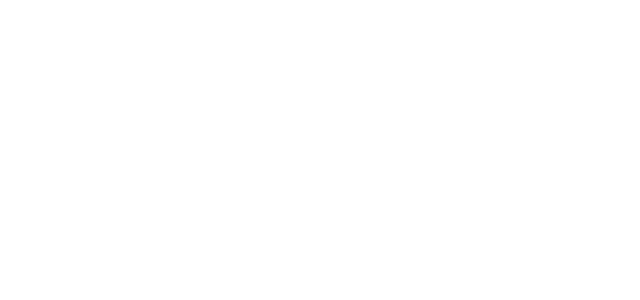
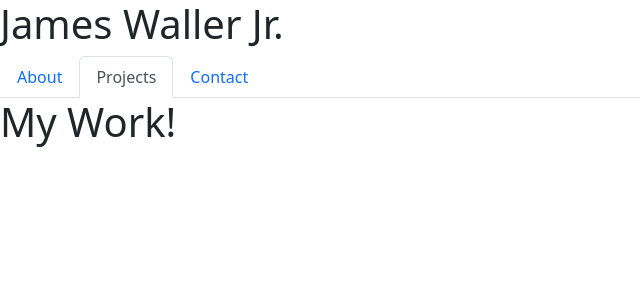
Before and after one commit to DistantDig/react-portfolio, a React (Vite) app: page /Projects in a window 1280 px wide. Before the commit this address had no page. Shown: the top 300 px of the page, without its empty margins (0-640 px from the left). Built offline with nearby package versions, Linux system fonts and the light colour scheme.

Commit message:
added projects child page

```diff
--- a/src/main.jsx
+++ b/src/main.jsx
@@ -5,6 +5,7 @@ import 'bootstrap/dist/css/bootstrap.min.css';
 
 import App from './App';
 import About from './pages/About';
+import Projects from './pages/Projects';
 
 const router = createBrowserRouter([
     {
@@ -15,6 +16,10 @@ const router = createBrowserRouter([
             {
                 index: true,
                 element: <About/>,
+            },
+            {
+                path: '/Projects',
+                element: <Projects/>,
             }
         ]
     }
--- /dev/null
+++ b/src/pages/Projects.jsx
@@ -0,0 +1,8 @@
+export default function Projects() {
+    return (
+      <div>
+        <h1>My Work!</h1>
+
+      </div>
+    );
+}
```
